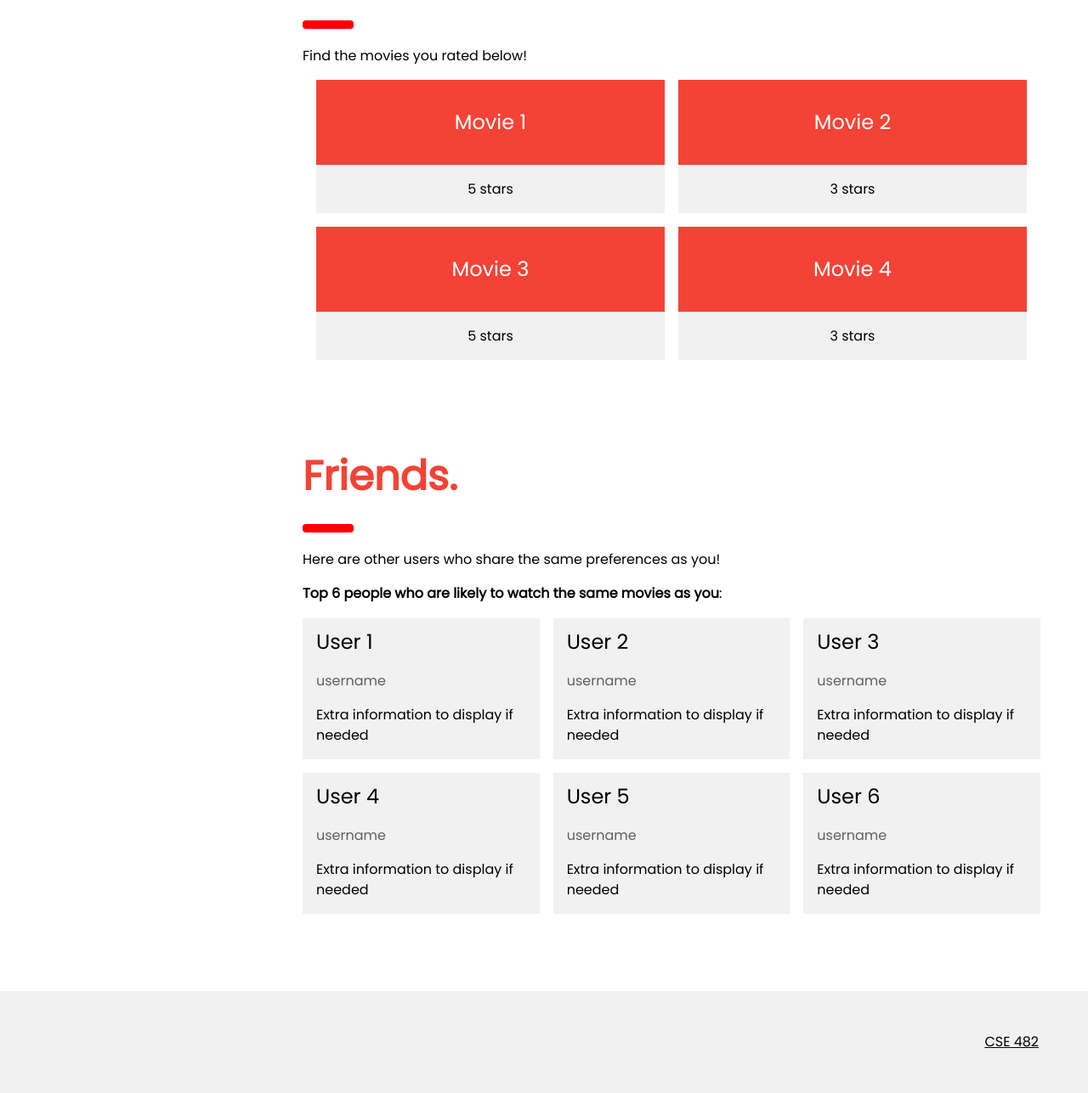
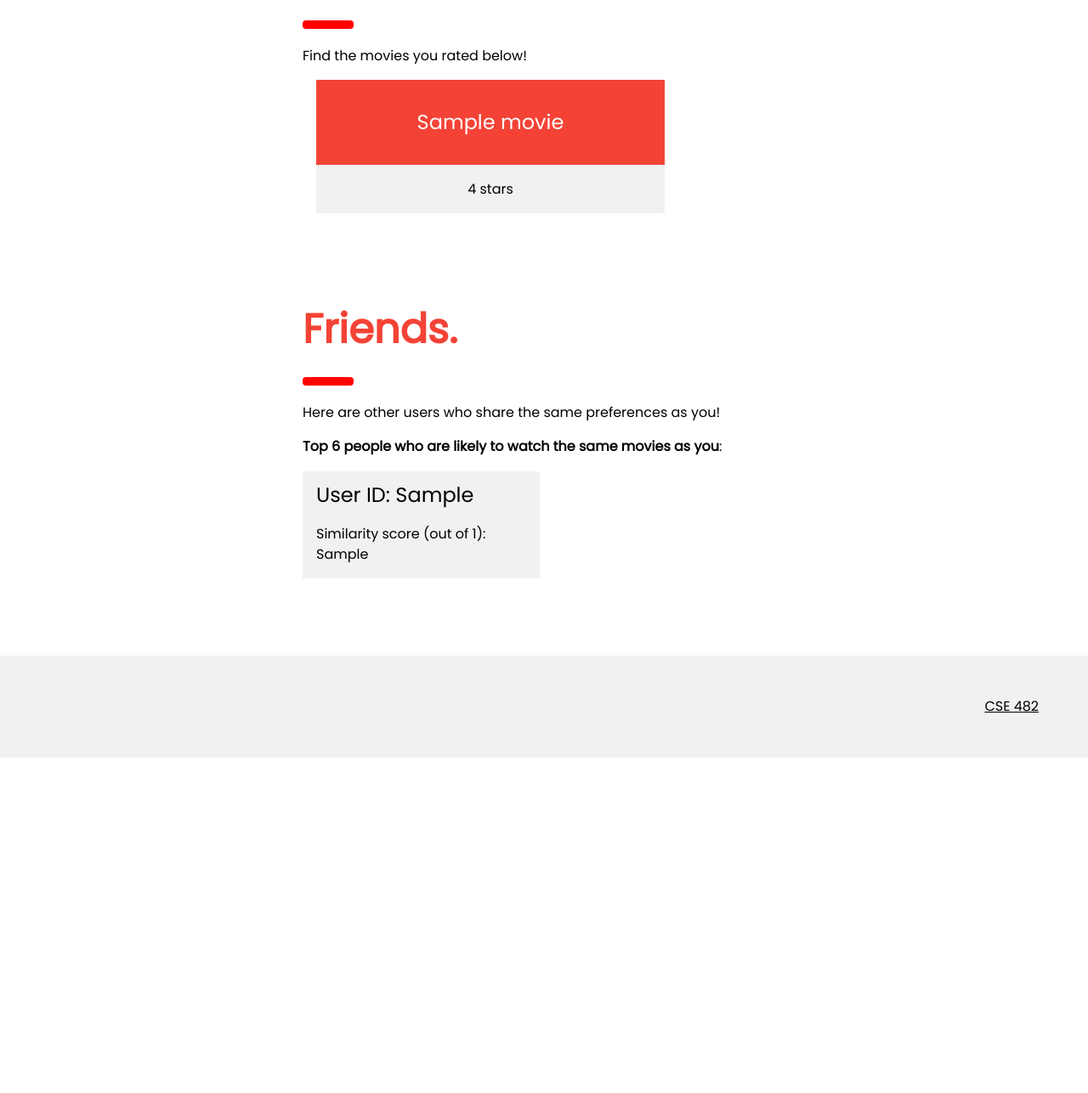
Before and after one commit to walshb15/MovieRecommender, a Django app: template movieRecommender/templates/movieRecommender/home.html in a window 1280 px wide. Shown: the part 846-2133 px from the top of the page at 85% size. After the commit the page ends 1738 px from the top, so only its background shows below. Run offline with Django 3.2, Linux system fonts and the light colour scheme; the template is opened without the code that fills it: most values are stand-ins (such as "Sample title", 1, 10 or a date in 2020).

Commit message:
Django pages has user based recommendations, similar users, and current ratings now

```diff
--- a/movieRecommender/models.py
+++ b/movieRecommender/models.py
@@ -16,12 +16,13 @@ class Movie(models.Model):
 
 
 class Rating(models.Model):
-    userid = models.IntegerField(blank=True, null=False, primary_key=True)
+    ratingid = models.IntegerField(blank=True, null=False, primary_key=True)
+    userid = models.IntegerField(blank=True, null=False)
     movieid = models.IntegerField(blank=True, null=True)
     rating = models.IntegerField(blank=True, null=True)
 
     def __str__(self):
-        return '{} {} {}'.format(self.userid, self.movieid, self.rating)
+        return 'Rating ID: {}'.format(self.ratingid)
 
     class Meta:
         managed = False
--- a/movieRecommender/templates/movieRecommender/home.html
+++ b/movieRecommender/templates/movieRecommender/home.html
@@ -131,22 +131,17 @@ body {font-size:16px;}
 
      <!-- First 2 movies  -->
     <div class="w3-row-padding">
+      {% for movie in ratedMovies %}
         <div class="w3-half w3-margin-bottom">
           <ul class="w3-ul w3-light-grey w3-center">
-            <li class="w3-red w3-xlarge w3-padding-32">Movie 1</li>
-            <li class="w3-padding-16">5 stars</li>
+            <li class="w3-red w3-xlarge w3-padding-32">{{movie.title}}</li>
+            <li class="w3-padding-16">{{movie.rating}} stars</li>
           </ul>
         </div>
-
-        <div class="w3-half">
-          <ul class="w3-ul w3-light-grey w3-center">
-            <li class="w3-red w3-xlarge w3-padding-32">Movie 2</li>
-            <li class="w3-padding-16">3 stars</li>
-          </ul>
-        </div>
+      {% endfor %}
     </div>
 
-    <!-- Next 2 movies  -->
+    <!-- Next 2 movies  >
     <div class="w3-row-padding">
         <div class="w3-half w3-margin-bottom">
           <ul class="w3-ul w3-light-grey w3-center">
@@ -161,7 +156,7 @@ body {font-size:16px;}
             <li class="w3-padding-16">3 stars</li>
           </ul>
         </div>
-    </div>
+    </div>-->
 
 
   </div>
@@ -177,68 +172,16 @@ body {font-size:16px;}
 
   <!-- Users that share the same preferences -->
   <div class="w3-row-padding w3-grayscale">
-
-    <div class="w3-col m4 w3-margin-bottom">
-      <div class="w3-light-grey">
-        <div class="w3-container">
-          <h3>User 1</h3>
-          <p class="w3-opacity">username</p>
-          <p>Extra information to display if needed </p>
-        </div>
-      </div>
-    </div>
-
-
-    <div class="w3-col m4 w3-margin-bottom">
-      <div class="w3-light-grey">
-        <div class="w3-container">
-          <h3>User 2</h3>
-          <p class="w3-opacity">username</p>
-          <p>Extra information to display if needed </p>
-        </div>
-      </div>
-    </div>
-
-
-    <div class="w3-col m4 w3-margin-bottom">
-      <div class="w3-light-grey">
-        <div class="w3-container">
-          <h3>User 3</h3>
-          <p class="w3-opacity">username</p>
-          <p>Extra information to display if needed </p>
-        </div>
-      </div>
-    </div>
-
-    <div class="w3-col m4 w3-margin-bottom">
+    {% for user in simUsers %}
+      <div class="w3-col m4 w3-margin-bottom">
         <div class="w3-light-grey">
           <div class="w3-container">
-            <h3>User 4</h3>
-            <p class="w3-opacity">username</p>
-            <p>Extra information to display if needed </p>
+            <h3>User ID: {{user.1}}</h3>
+            <p>Similarity score (out of 1): {{user.0}} </p>
           </div>
         </div>
       </div>
-
-      <div class="w3-col m4 w3-margin-bottom">
-        <div class="w3-light-grey">
-          <div class="w3-container">
-            <h3>User 5</h3>
-            <p class="w3-opacity">username</p>
-            <p>Extra information to display if needed </p>
-          </div>
-        </div>
-      </div>
-
-      <div class="w3-col m4 w3-margin-bottom">
-        <div class="w3-light-grey">
-          <div class="w3-container">
-            <h3>User 6</h3>
-            <p class="w3-opacity">username</p>
-            <p>Extra information to display if needed </p>
-          </div>
-        </div>
-      </div>
+    {% endfor %}
   </div>
 
 
```
Also changed, not shown: movieRecommender/recommendDriver.py (+88 -3 lines), movieRecommender/views.py (+30 -3 lines), recommender.py (+7 -6 lines).
